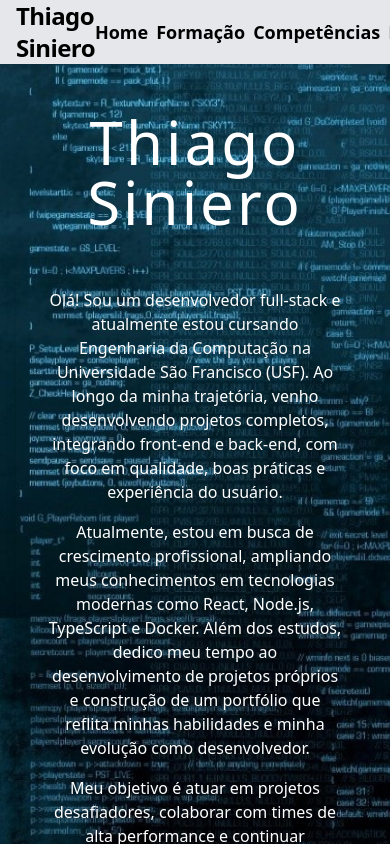
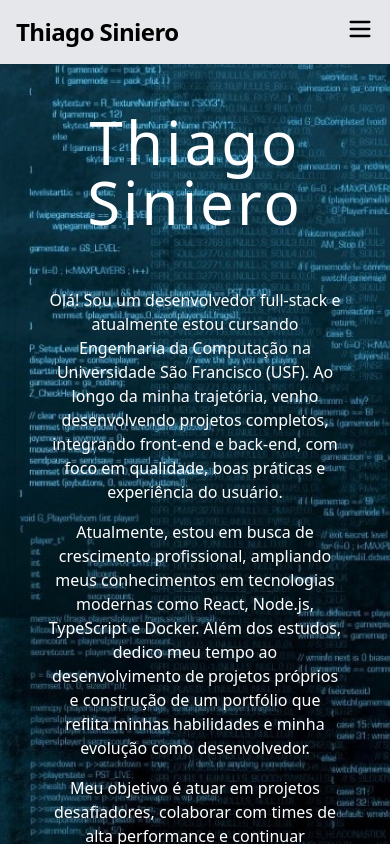
Before and after one commit to ThiSiniero/biografia, a React (Vite) app: page / in a window 390 px wide. Shown: the top 844 px of the page. Built offline with nearby package versions, Linux system fonts and the light colour scheme.

Commit message:
add hamburguer menu in mobile

```diff
--- a/package.json
+++ b/package.json
@@ -15,6 +15,7 @@
     "vite": "^6.3.5"
   },
   "dependencies": {
+    "lucide-react": "^0.510.0",
     "react": "^19.1.0",
     "react-dom": "^19.1.0",
     "react-router-dom": "^7.5.3"
--- a/src/App.jsx
+++ b/src/App.jsx
@@ -1,8 +1,6 @@
 import React from 'react';
-import { Routes, Route } from 'react-router-dom';
 
 import Navbar from './components/Navbar';
-import Home from './pages/home';
 import Apresentation from './components/Apresentation';
 import Formação from './components/Formação';
 import Competences from './components/Competences';
--- a/src/components/Navbar.jsx
+++ b/src/components/Navbar.jsx
@@ -1,39 +1,44 @@
-import React from 'react';
+import React, { useState } from 'react';
+import { Menu, X } from 'lucide-react'; // ou use emojis/ícones de sua escolha
 
 const Navbar = () => {
+  const [menuOpen, setMenuOpen] = useState(false);
+
+  const toggleMenu = () => setMenuOpen(!menuOpen);
+
   return (
     <nav className="bg-gray-200 text-black shadow-lg fixed w-full top-0 z-10">
       <div className="max-w-7xl mx-auto px-4 sm:px-6 lg:px-8 relative">
-        <div className="flex items-center h-16">
+        <div className="flex items-center justify-between h-16">
           <h1 className="text-2xl font-bold tracking-tight">Thiago Siniero</h1>
-          <ul className="flex space-x-2 lg:space-x-8 ml-auto">
-            <li>
-              <a href="#home" className="custom-hover transition-colors duration-200 font-semibold text-lg">
-                Home
-              </a>
-            </li>
-            <li>
-              <a href="#formation" className="custom-hover transition-colors duration-200 font-semibold text-lg">
-                Formação
-              </a>
-            </li>
-            <li>
-            <a href="#competencies" className="custom-hover transition-colors duration-200 font-semibold text-lg">
-                Competências
-              </a>
-            </li>
-            <li>
-              <a href="#projects" className="custom-hover transition-colors duration-200 font-semibold text-lg">
-                Projetos
-              </a>
-            </li>
-            <li>
-              <a href="#contact" className="custom-hover transition-colors duration-200 font-semibold text-lg">
-                Contato
-              </a>
-            </li>
+
+          {/* Botão do menu hambúrguer em mobile */}
+          <div className="lg:hidden">
+            <button onClick={toggleMenu} className="text-black focus:outline-none">
+              {menuOpen ? <X size={28} /> : <Menu size={28} />}
+            </button>
+          </div>
+
+          {/* Itens de navegação - desktop */}
+          <ul className="hidden lg:flex space-x-6 ml-auto">
+            <li><a href="#home" className="font-semibold text-lg hover:text-blue-500">Home</a></li>
+            <li><a href="#formation" className="font-semibold text-lg hover:text-blue-500">Formação</a></li>
+            <li><a href="#competencies" className="font-semibold text-lg hover:text-blue-500">Competências</a></li>
+            <li><a href="#projects" className="font-semibold text-lg hover:text-blue-500">Projetos</a></li>
+            <li><a href="#contact" className="font-semibold text-lg hover:text-blue-500">Contato</a></li>
           </ul>
         </div>
+
+        {/* Itens de navegação - mobile */}
+        {menuOpen && (
+          <ul className="flex flex-col space-y-4 mt-4 pb-4 lg:hidden">
+            <li><a href="#home" onClick={toggleMenu} className="font-semibold text-lg hover:text-blue-500">Home</a></li>
+            <li><a href="#formation" onClick={toggleMenu} className="font-semibold text-lg hover:text-blue-500">Formação</a></li>
+            <li><a href="#competencies" onClick={toggleMenu} className="font-semibold text-lg hover:text-blue-500">Competências</a></li>
+            <li><a href="#projects" onClick={toggleMenu} className="font-semibold text-lg hover:text-blue-500">Projetos</a></li>
+            <li><a href="#contact" onClick={toggleMenu} className="font-semibold text-lg hover:text-blue-500">Contato</a></li>
+          </ul>
+        )}
       </div>
     </nav>
   );
```
Also changed, not shown: 1 other file (tests, documents, lock files or other folders).
